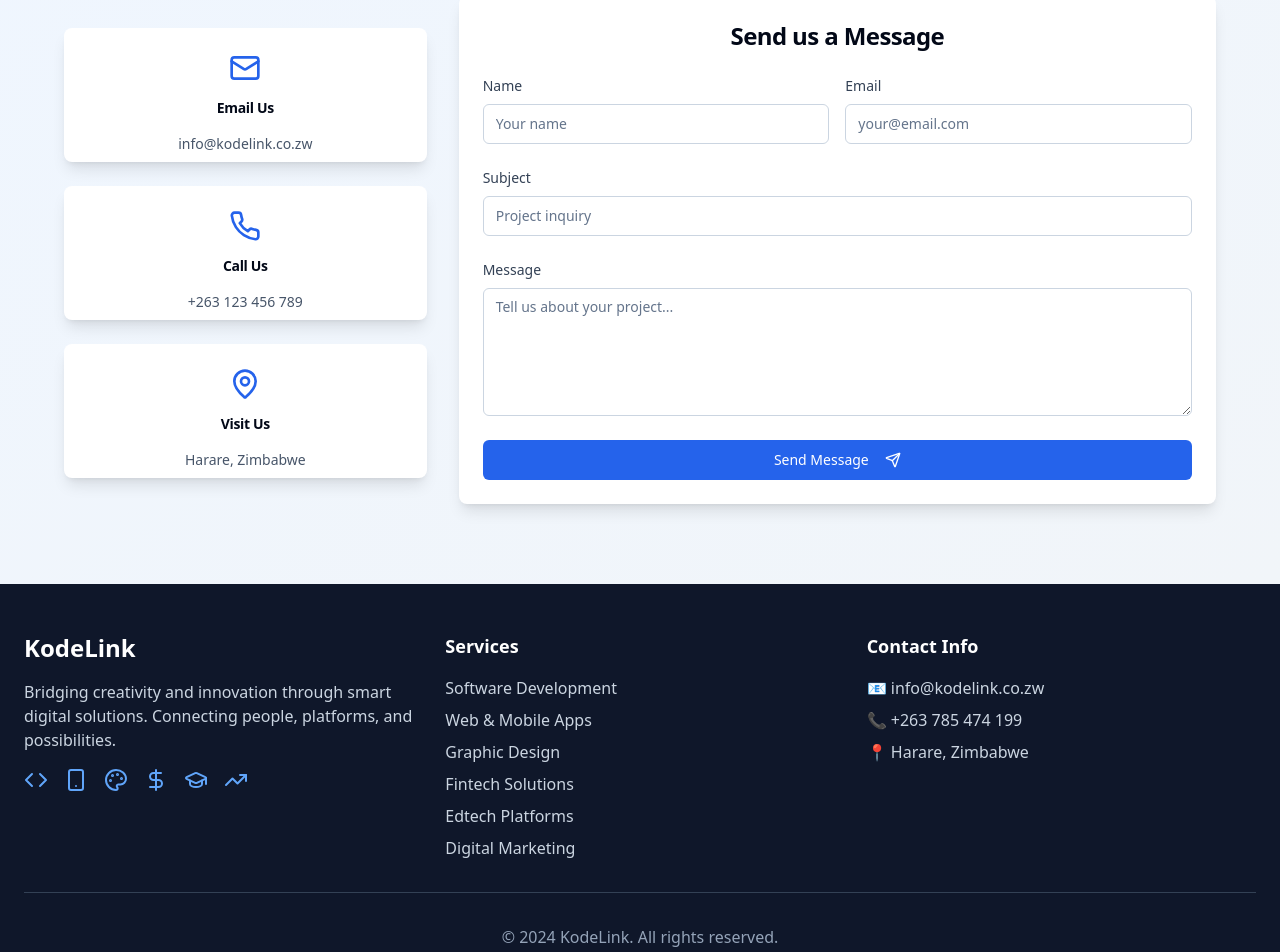
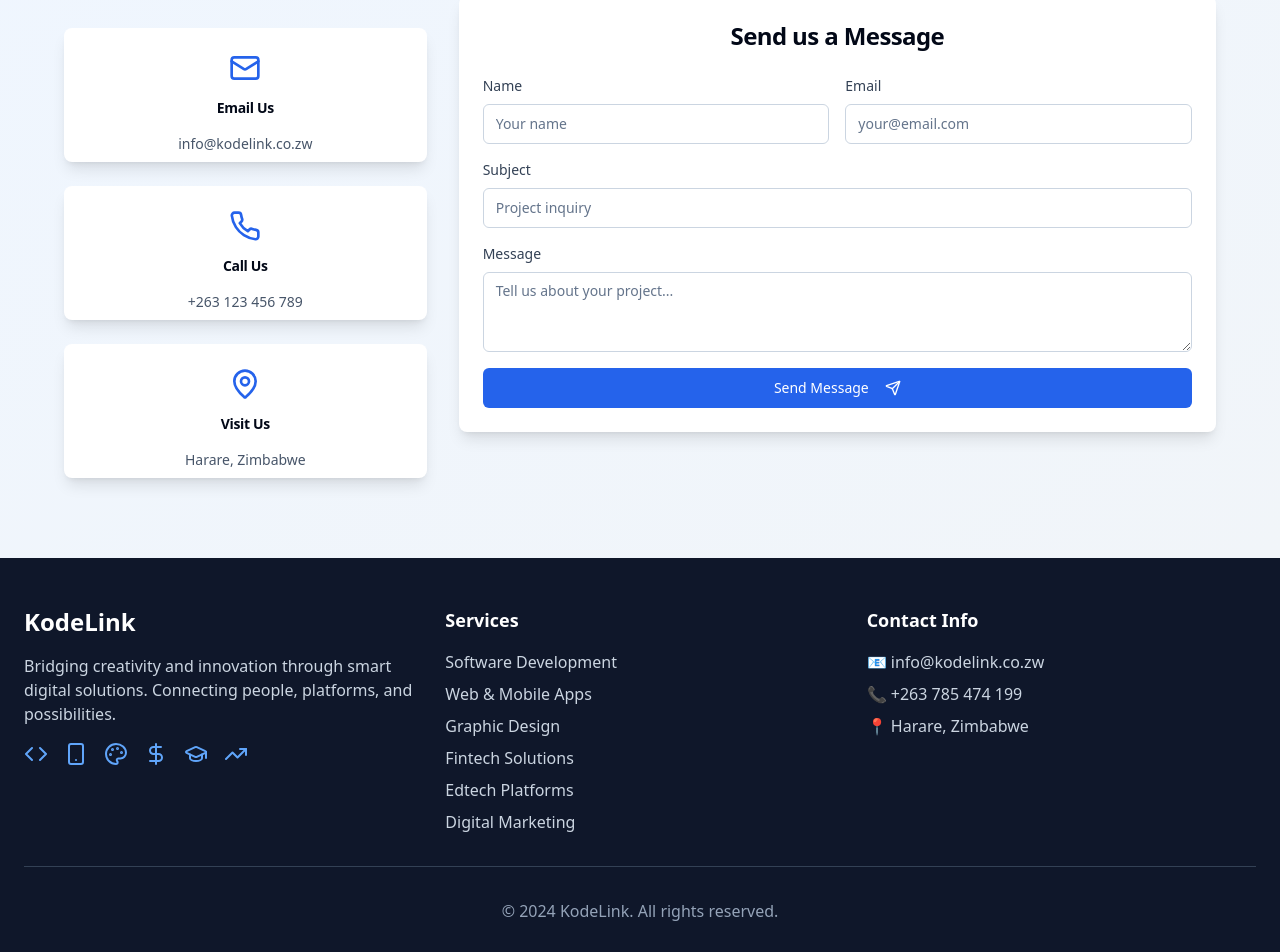
Before and after one commit to nashe01/kodelink-website, a React (Vite) app: page / in a window 1280 px wide. Shown: the part 4068-5020 px from the top of the page. Built offline with nearby package versions, Linux system fonts and the light colour scheme.

Commit message:
feat: Reduce email form height by 2cm for better compactness

```diff
--- a/src/components/Contact.tsx
+++ b/src/components/Contact.tsx
@@ -76,7 +76,7 @@ const Contact = () => {
               <CardHeader>
                 <CardTitle className="text-2xl text-center">Send us a Message</CardTitle>
               </CardHeader>
-              <CardContent className="space-y-6">
+              <CardContent className="space-y-4">
                 <div className="grid grid-cols-1 md:grid-cols-2 gap-4">
                   <div>
                     <label className="block text-sm font-medium text-slate-700 mb-2">Name</label>
@@ -95,10 +95,10 @@ const Contact = () => {
                   <label className="block text-sm font-medium text-slate-700 mb-2">Message</label>
                   <Textarea
                     placeholder="Tell us about your project..."
-                    className="border-slate-300 min-h-32"
+                    className="border-slate-300 min-h-20"
                   />
                 </div>
-                <Button className="w-full bg-blue-600 hover:bg-blue-700 text-white py-3 group">
+                <Button className="w-full bg-blue-600 hover:bg-blue-700 text-white py-2 group">
                   Send Message
                   <Send className="ml-2 h-4 w-4 group-hover:translate-x-1 transition-transform" />
                 </Button>
```
